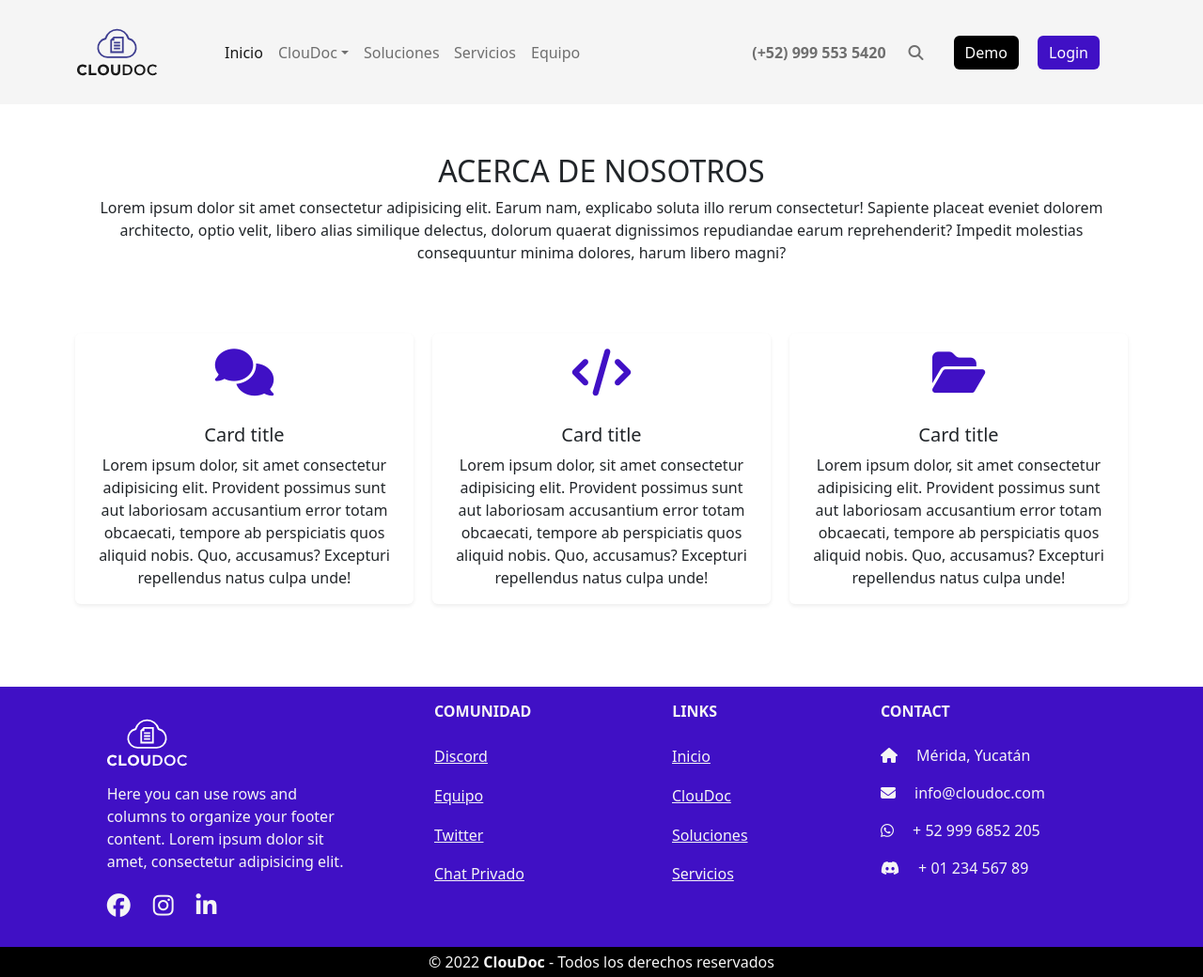
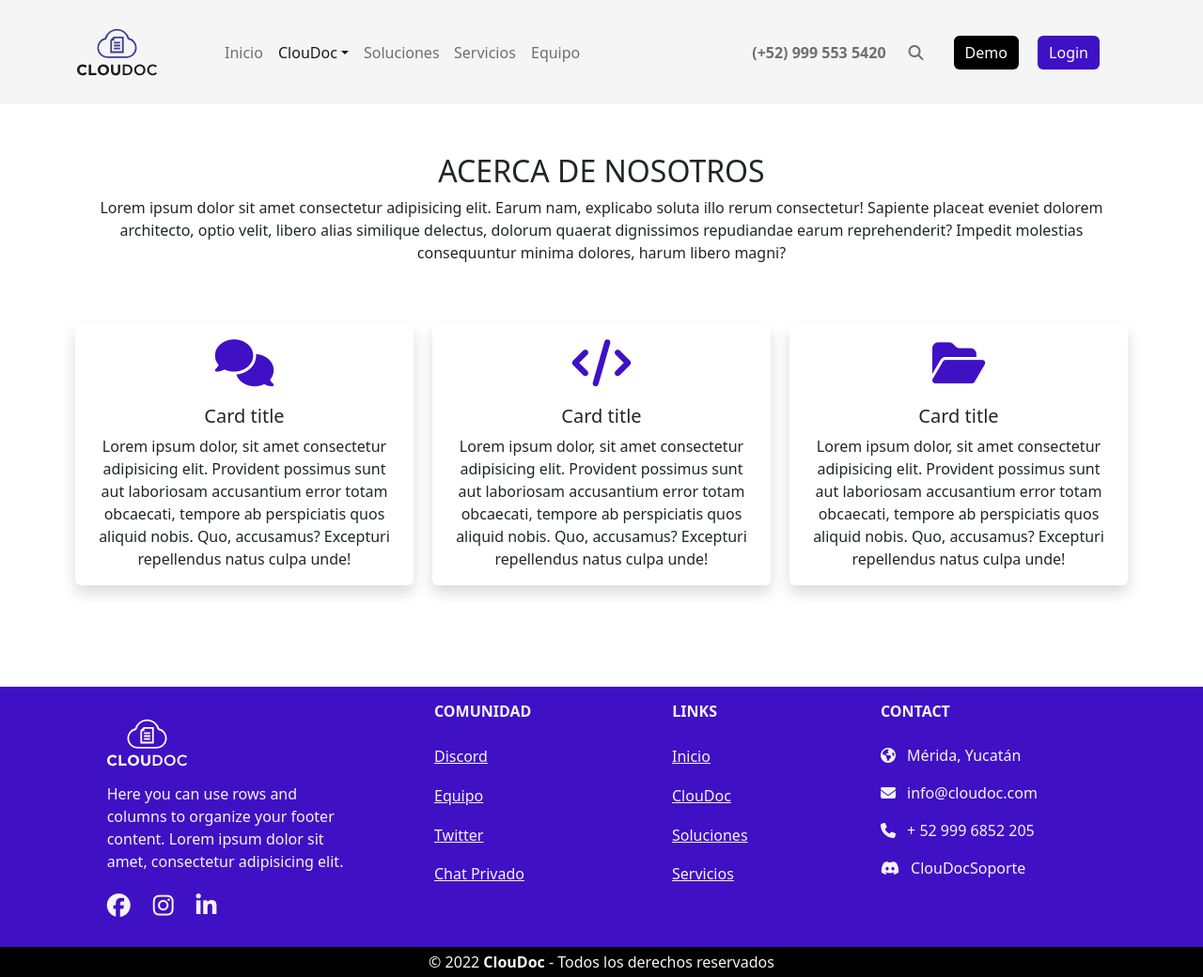
Before and after one commit to M1gu3l4ngel/ClouDoc, a plain HTML site: page pages/cloudoc.html in a window 1280 px wide. Shown: the whole page at 94% size. Drawn offline with nearby package versions, Linux system fonts and the light colour scheme.

Commit message:
Ajustes > Header/Main/Footer/

```diff
--- a/css/styles.css
+++ b/css/styles.css
@@ -70,7 +70,7 @@
 /* Comienzo del Main - ClouDoc */
 /*--=======================================*/
 .mtt {
-	margin-bottom: 40px;
+	margin-bottom: 30px;
 }
 
 .sizing {
@@ -80,12 +80,8 @@
 
 .icon {
 	font-size: 50px;
-	margin-bottom: 30px;
+	margin-bottom: 20px;
 	color: #4010c5;
-}
-
-.col-md-4 {
-	margin-bottom: 14px;
 }
 /*--=======================================*/
 /* Final del Main - ClouDoc */
--- a/pages/cloudoc.html
+++ b/pages/cloudoc.html
@@ -48,10 +48,15 @@
 					<div class="collapse navbar-collapse justify-content-start ms-3" id="navbarNavDropdown">
 						<ul class="navbar-nav">
 							<li class="nav-item hvr-underline-from-left">
-								<a class="nav-link active" aria-current="page" href="../index.html">Inicio</a>
+								<a class="nav-link" aria-current="page" href="../index.html">Inicio</a>
 							</li>
 							<li class="nav-item dropdown">
-								<a class="nav-link dropdown-toggle hvr-underline-from-left" href="#" role="button" data-bs-toggle="dropdown" aria-expanded="false"
+								<a
+									class="nav-link dropdown-toggle hvr-underline-from-left active"
+									href="#"
+									role="button"
+									data-bs-toggle="dropdown"
+									aria-expanded="false"
 									>ClouDoc</a
 								>
 								<ul class="dropdown-menu">
@@ -72,10 +77,17 @@
 						</ul>
 						<div class="container d-flex justify-content-end navbar-nav align-items-center">
 							<li class="nav-item ms-2">
-								<a class="nav-link numero d-lg-none d-xl-block" href="https://www.whatsapp.com/?lang=es" target="_blank">(+52) 999 553 5420</a>
+								<a
+									class="nav-link numero d-lg-none d-xl-block d-md-block d-md-none d-lg-block d-sm-none d-md-block d-none d-sm-block"
+									href="https://www.whatsapp.com/?lang=es"
+									target="_blank"
+									>(+52) 999 553 5420</a
+								>
 							</li>
 							<li class="nav-item ms-2">
-								<a class="nav-link numero" href="#"><i class="fa-solid fa-magnifying-glass me-2"></i></a>
+								<a class="nav-link numero" href="#"
+									><i class="fa-solid fa-magnifying-glass me-2 d-none d-sm-block d-sm-none d-md-block d-md-none d-lg-block"></i
+								></a>
 							</li>
 							<li class="nav-item ms-2">
 								<a class="nav-link numero d-inline" href="https://www.whatsapp.com/?lang=es" target="_blank">
@@ -117,7 +129,7 @@
 					<div class="col-md-4">
 						<div class="row">
 							<div class="col-md-4 w-100 sizing hvr-sink">
-								<div class="card sizing text-center border-0 shadow-sm p-3 bg-body rounded animate__animated animate__slideInLeft">
+								<div class="card sizing text-center border-0 shadow p-3 mb-5 bg-body rounded animate__animated animate__slideInLeft">
 									<i class="fa-solid fa-comments icon"></i>
 									<div class="card-block">
 										<h5 class="card-title d-flex justify-content-center">Card title</h5>
@@ -133,7 +145,7 @@
 					<div class="col-md-4">
 						<div class="row">
 							<div class="col-md-4 w-100 sizing hvr-sink">
-								<div class="card sizing text-center border-0 shadow-sm p-3 bg-body rounded animate__animated animate__rotateIn">
+								<div class="card sizing text-center border-0 shadow p-3 mb-5 bg-body rounded animate__animated animate__rotateIn">
 									<i class="fa-solid fa-code icon"></i>
 									<div class="card-block">
 										<h5 class="card-title d-flex justify-content-center">Card title</h5>
@@ -149,7 +161,7 @@
 					<div class="col-md-4">
 						<div class="row">
 							<div class="col-md-4 w-100 sizing hvr-sink">
-								<div class="card sizing text-center border-0 shadow-sm p-3 bg-body rounded animate__animated animate__slideInRight">
+								<div class="card sizing text-center border-0 shadow p-3 mb-5 bg-body rounded animate__animated animate__slideInRight">
 									<i class="fa-solid fa-folder-open icon"></i>
 									<div class="card-block">
 										<h5 class="card-title d-flex justify-content-center">Card title</h5>
@@ -217,13 +229,10 @@
 						</div>
 						<div class="col-md-4 col-lg-3 col-xl-3 mb-md-0 mb-4">
 							<h6 class="text-uppercase fw-bold mb-4">Contact</h6>
-							<p><i class="fas fa-home me-3"></i> Mérida, Yucatán</p>
-							<p>
-								<i class="fas fa-envelope me-3"></i>
-								info@cloudoc.com
-							</p>
-							<p><i class="fa-brands fa-whatsapp me-3"></i> + 52 999 6852 205</p>
-							<p><i class="fa-brands fa-discord me-3"></i> + 01 234 567 89</p>
+							<p><i class="fa-solid fa-earth-americas me-2"></i> Mérida, Yucatán</p>
+							<p><i class="fa-solid fa-envelope me-2"></i> info@cloudoc.com</p>
+							<p><i class="fa-solid fa-phone me-2"></i> + 52 999 6852 205</p>
+							<p><i class="fa-brands fa-discord me-2"></i> ClouDocSoporte</p>
 						</div>
 					</div>
 				</div>
```
Also changed, not shown: index.html (+19 -12 lines).
